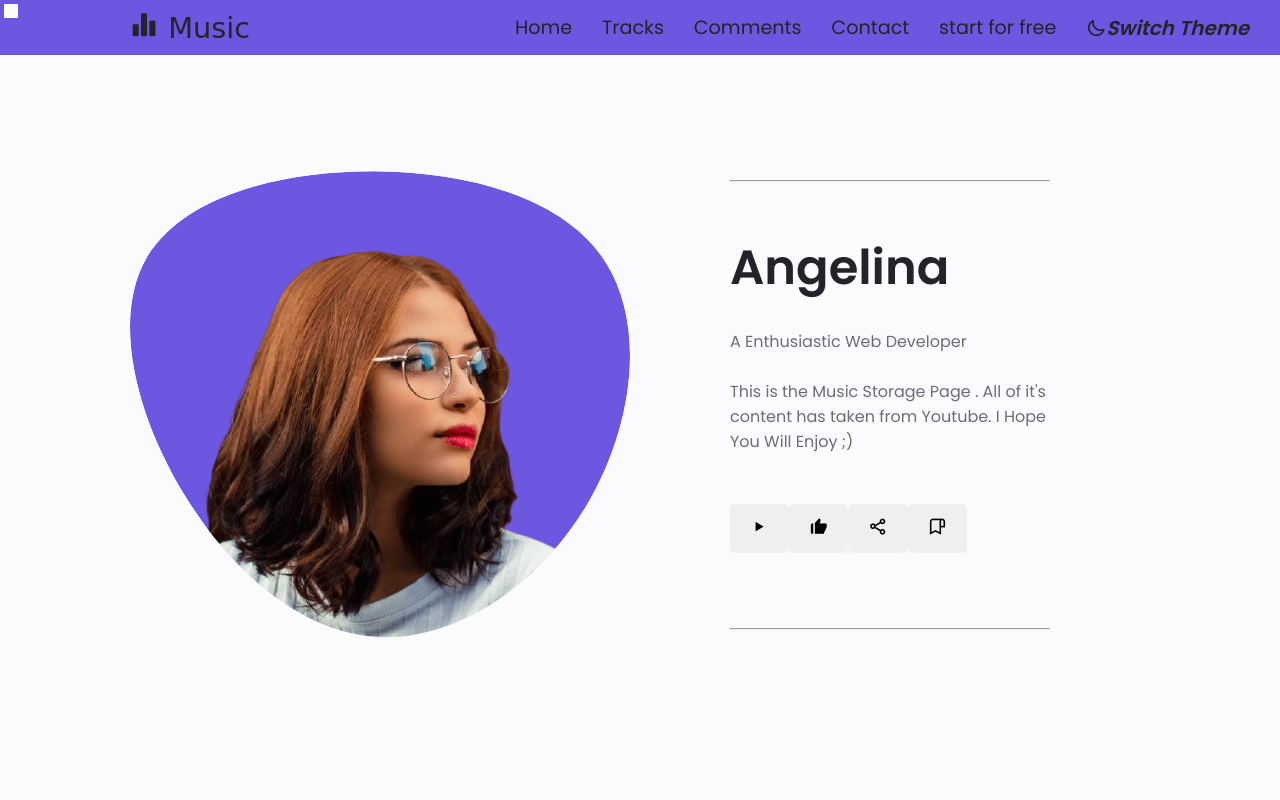
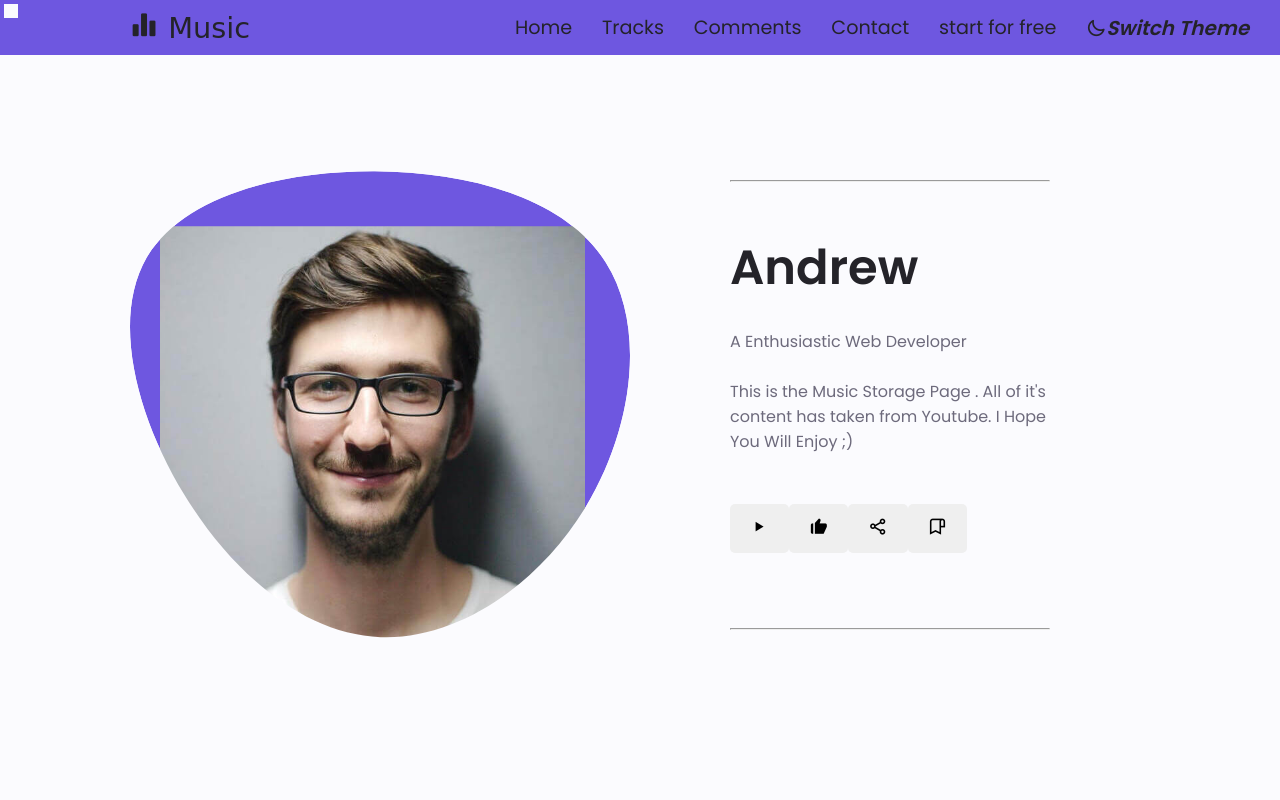
Before and after one commit to RishabhGithub7348/Music_storing_webpagee, a plain HTML site: page index.html in a window 1280 px wide. Shown: the top 800 px of the page. Drawn offline with nearby package versions, Linux system fonts and the light colour scheme.

Commit message:
Update index.html

```diff
--- a/index.html
+++ b/index.html
@@ -74,12 +74,12 @@
                     165.547 130.807 187.559 100.226 186.353C69.6454 185.297 41.0228 161.023 21.7403
                     129.362C2.45775 97.8511 -7.48481 59.1033 6.67581 34.5279C20.9871 10.1032 59.7028
                     -0.149132 97.9666 0.00163737C136.23 0.303176 174.193 10.857 190.312 36.4879Z"/>
-                    <image class="home__blob-img" x='12' y='22' xlink:href="assets/img/perfil.png"/>
+                    <image class="home__blob-img" x='12' y='22' xlink:href="assets/img/portfolio.jpg"/>
                 </g>
             </svg>
 
 			<div class="description">
-				<hr><br><br><p id="A_name"> Angelina</p><br>
+				<hr><br><br><p id="A_name"> Andrew</p><br>
 				<p>A Enthusiastic Web Developer </p>
 				<br>
 				<div class="author_desc">
```
